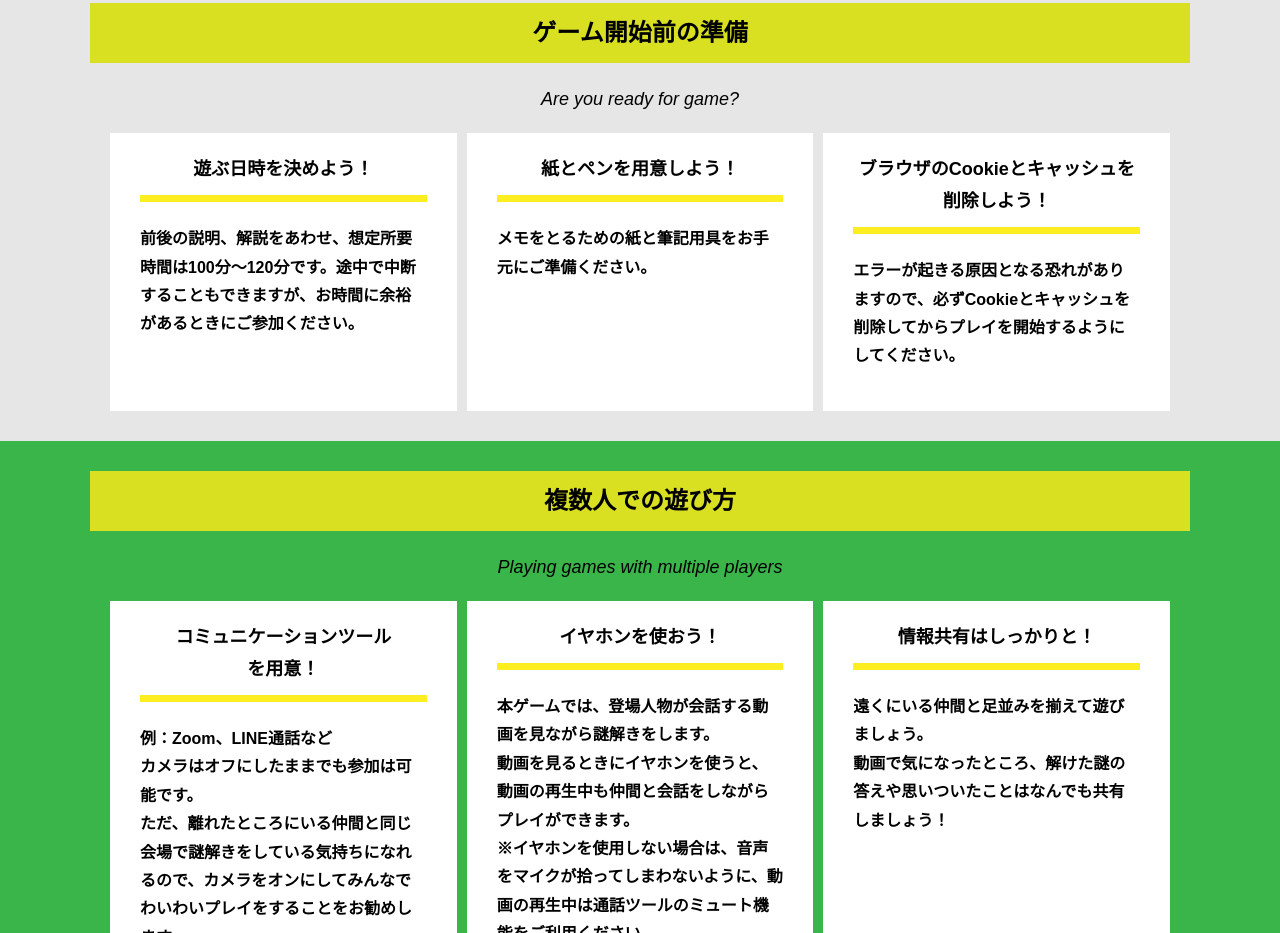
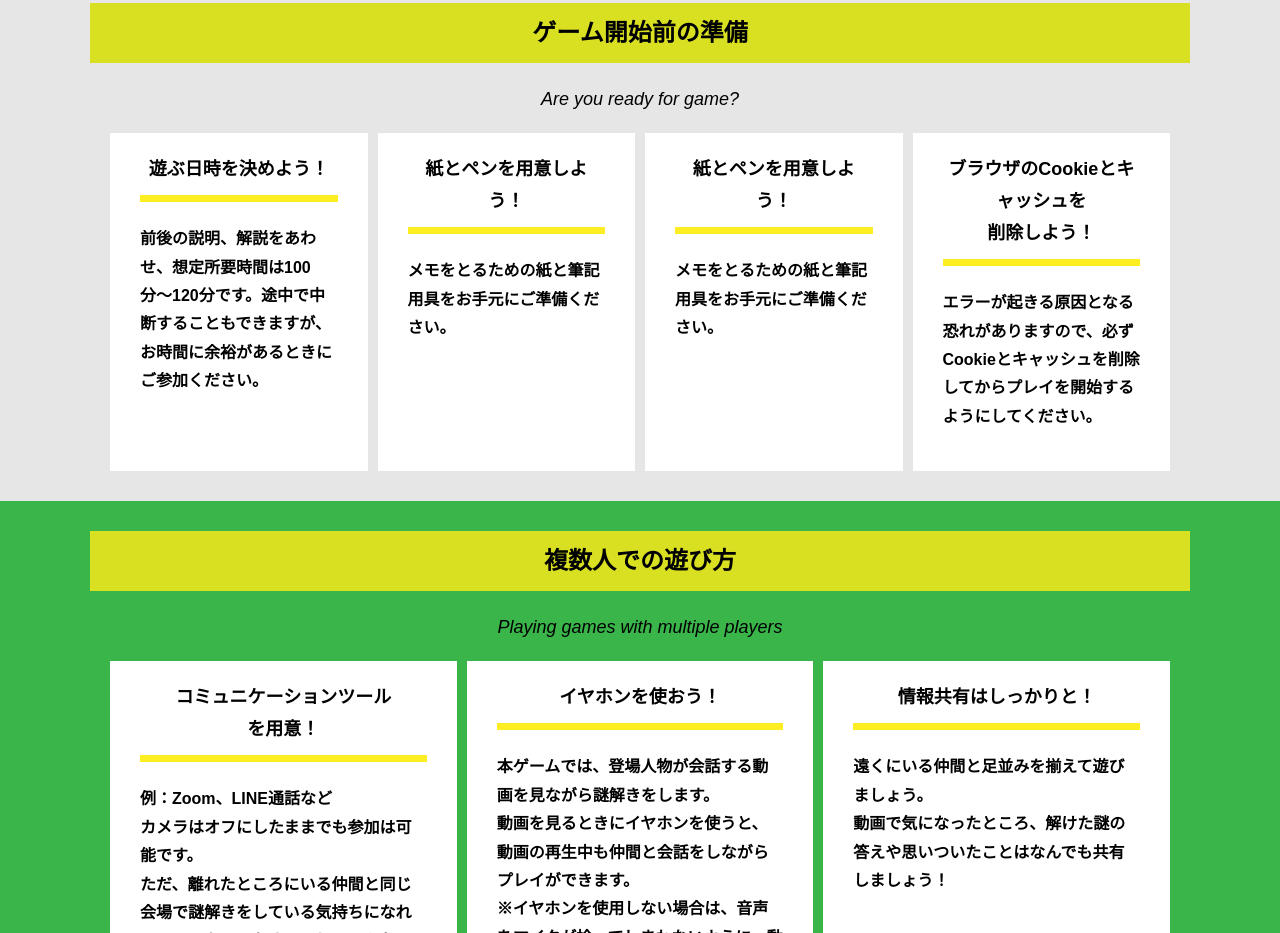
Before and after one commit to Takafumi25/alfa_test, a plain HTML site: page index.html in a window 1280 px wide. Shown: the part 1210-2143 px from the top of the page. Drawn offline with Linux system fonts and the light colour scheme.

Commit message:
add column
I changed 4 column from 3 column

```diff
--- a/index.html
+++ b/index.html
@@ -77,6 +77,12 @@
           </div>
           <div class="column">
             <div class="card">
+              <h3 class="card__title">紙とペンを用意しよう！</h3>
+              <p class="card__content">メモをとるための紙と筆記用具をお手元にご準備ください。</p>
+            </div>
+          </div>
+          <div class="column">
+            <div class="card">
               <h3 class="card__title">ブラウザのCookieとキャッシュを<br>削除しよう！</h3>
               <p class="card__content">エラーが起きる原因となる恐れがありますので、必ずCookieとキャッシュを削除してからプレイを開始するようにしてください。</p>
             </div>
```
